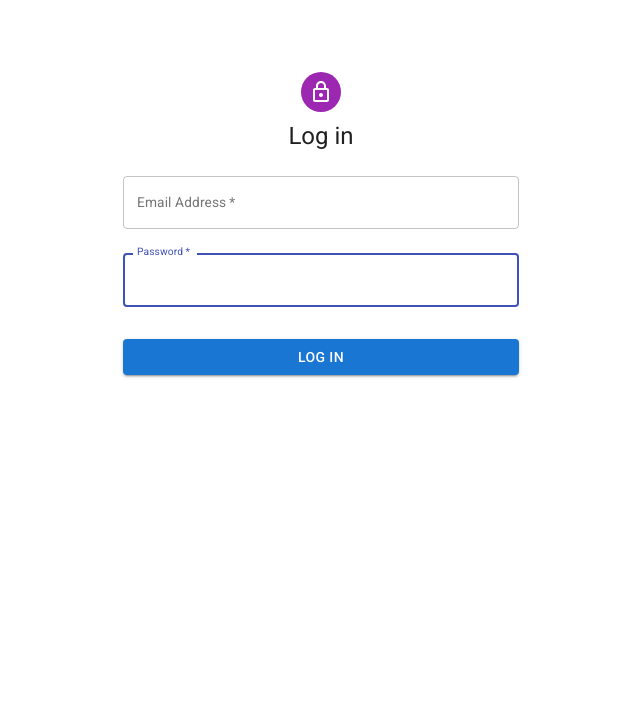
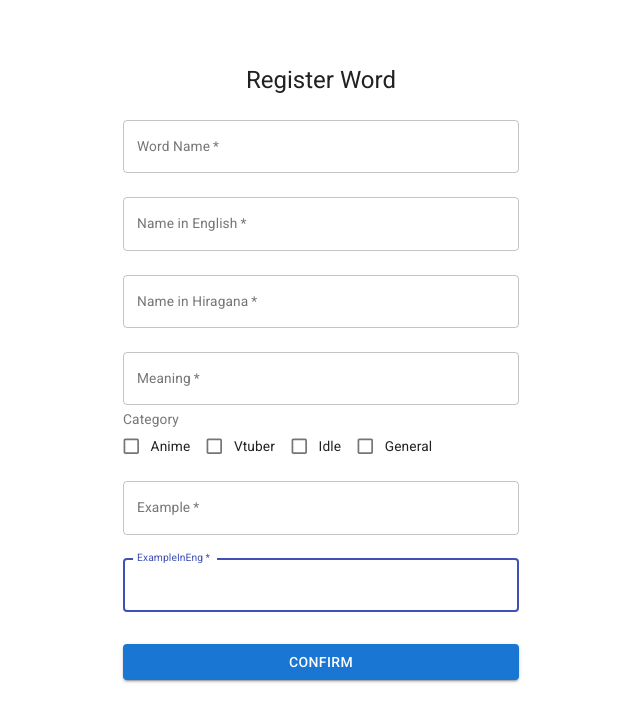
Before and after one commit to miaK1110/japanese-slang-dictionary, a React (Create React App) app: page / in a window 1280 px wide. Shown: the top 722 px of the page, without its empty margins (319-959 px from the left). Built offline with nearby package versions, Linux system fonts and the light colour scheme.

Commit message:
added registration form

```diff
--- /dev/null
+++ b/src/Components/Atoms/FormInputMultiSelect.tsx
@@ -0,0 +1,67 @@
+import React, { useEffect, useState } from 'react';
+import {
+  Checkbox,
+  FormControl,
+  FormControlLabel,
+  FormLabel,
+} from '@material-ui/core';
+import { Controller } from 'react-hook-form';
+import { FormInputProps } from '../Types/Form/FormInputProps';
+
+import { categories } from '../Vender/Categories';
+
+const FormInputMultiCheckbox: React.FC<FormInputProps> = ({
+  name,
+  control,
+  setValue,
+  label,
+}) => {
+  const [selectedItems, setSelectedItems] = useState<any>([]);
+
+  const handleSelect = (value: any) => {
+    const isPresent = selectedItems.indexOf(value);
+    if (isPresent !== -1) {
+      const remaining = selectedItems.filter((item: any) => item !== value);
+      setSelectedItems(remaining);
+    } else {
+      setSelectedItems((prevItems: any) => [...prevItems, value]);
+    }
+  };
+
+  useEffect(() => {
+    setValue(name, selectedItems);
+  }, [selectedItems]);
+
+  return (
+    <FormControl size={'small'} variant={'outlined'}>
+      <FormLabel component='legend'>{label}</FormLabel>
+
+      <div>
+        {categories.map((option: any) => {
+          return (
+            <FormControlLabel
+              control={
+                <Controller
+                  name={name}
+                  render={({}) => {
+                    return (
+                      <Checkbox
+                        checked={selectedItems.includes(option.value)}
+                        onChange={() => handleSelect(option.value)}
+                      />
+                    );
+                  }}
+                  control={control}
+                />
+              }
+              label={option.value}
+              key={option.value}
+            />
+          );
+        })}
+      </div>
+    </FormControl>
+  );
+};
+
+export default FormInputMultiCheckbox;
--- a/src/Components/Molecule/LoginForm.tsx
+++ b/src/Components/Molecule/LoginForm.tsx
@@ -1,6 +1,12 @@
 import { memo } from 'react';
 // React-hook-form
 import { useForm, SubmitHandler } from 'react-hook-form';
+
+// Firebase
+
+// Firebase config file
+import { auth, signInWithEmailAndPassword } from '../Config/firebaseConfig';
+// Test user email="testuser@test.com" password=111111
 
 // MUI
 import {
@@ -23,6 +29,7 @@ export type FormValues = {
 };
 
 const LoginForm = memo(() => {
+  // const auth = getAuth();
   const { handleSubmit, control } = useForm<FormValues>();
 
   // Validation rules for login form
@@ -43,6 +50,14 @@ const LoginForm = memo(() => {
 
   const onSubmit: SubmitHandler<FormValues> = (data: FormValues) => {
     console.log(`data: ${JSON.stringify(data)}`);
+    signInWithEmailAndPassword(auth, data.email, data.password)
+      .then((response) => {
+        console.log(response.user);
+        console.log('dekita');
+      })
+      .catch((err) => {
+        alert(err.message);
+      });
   };
 
   return (
--- a/src/Components/Pages/TopPage.tsx
+++ b/src/Components/Pages/TopPage.tsx
@@ -3,6 +3,7 @@ import SearchForm from '../Molecule/SearchForm';
 import Category from '../Molecule/Category';
 import ListPage from './ListPage';
 import LoginPage from './LoginPage';
+import WordRegisterForm from './WordRegisterForm';
 
 const TopPage = () => {
   return (
@@ -22,7 +23,8 @@ const TopPage = () => {
         </Box>
         <ListPage />
       </Container> */}
-      <LoginPage />
+      {/* <LoginPage /> */}
+      <WordRegisterForm />
     </div>
   );
 };
--- /dev/null
+++ b/src/Components/Pages/WordRegisterForm.tsx
@@ -0,0 +1,156 @@
+import { memo } from 'react';
+
+// React-hook-form
+import { useForm, SubmitHandler } from 'react-hook-form';
+
+// MUI
+import {
+  Avatar,
+  CssBaseline,
+  Box,
+  Typography,
+  Container,
+  Button,
+} from '@mui/material';
+
+import Input from '../Atoms/FormInputText';
+import MultiCheckbox from '../Atoms/FormInputMultiSelect';
+
+// Validation rules for word registration form
+const validationRules = {
+  required: 'Name is required',
+  //   pattern: {
+  //     value: /^[A-Z0-9._%+-]+@[A-Z0-9.-]+\.[A-Z]{2,}$/i,
+  //     message: 'Please enter a valid name',
+  //   },
+  maxLength: { value: 200, message: 'Characters are too long' },
+};
+
+// Input form type
+export type FormValues = {
+  email: string;
+  password: string;
+};
+
+const WordRegisterForm = () => {
+  const { handleSubmit, control, setValue } = useForm<FormValues>();
+
+  const onSubmit: SubmitHandler<FormValues> = (data: FormValues) => {
+    console.log(`data: ${JSON.stringify(data)}`);
+  };
+
+  return (
+    <div>
+      <Container component='section' maxWidth='xs'>
+        <CssBaseline />
+        <Box
+          sx={{
+            marginTop: 8,
+            display: 'flex',
+            flexDirection: 'column',
+            alignItems: 'center',
+          }}
+        >
+          {/* <Avatar sx={{ m: 1, bgcolor: 'secondary.main' }}>
+          <LockOutlinedIcon />
+        </Avatar> */}
+          <Typography component='h1' variant='h5'>
+            Register Word
+          </Typography>
+          <Box component='form' noValidate sx={{ mt: 1 }}>
+            {/* Input for Word name */}
+            <Input
+              name={'name'}
+              rules={validationRules}
+              required={true}
+              id={'name'}
+              type={'text'}
+              label={'Word Name'}
+              autoComplete={'name'}
+              autoFocus={true}
+              control={control}
+            />
+            {/* Input for Word name(eng) */}
+            <Input
+              name={'nameInIng'}
+              rules={validationRules}
+              required={true}
+              id={'nameInIng'}
+              type={'text'}
+              label={'Name in English'}
+              autoComplete={'nameInEng'}
+              autoFocus={true}
+              control={control}
+            />
+            {/* Input for Word name(kana) */}
+            <Input
+              name={'kana'}
+              rules={validationRules}
+              required={true}
+              id={'kana'}
+              type={'text'}
+              label={'Name in Hiragana'}
+              autoComplete={'kana'}
+              autoFocus={true}
+              control={control}
+            />
+            {/* Input for Word meaning */}
+            <Input
+              name={'meaning'}
+              rules={validationRules}
+              required={true}
+              id={'meaning'}
+              type={'text'}
+              label={'Meaning'}
+              autoComplete={'meaning'}
+              autoFocus={true}
+              control={control}
+            />
+            {/* check box */}
+            <MultiCheckbox
+              control={control}
+              setValue={setValue}
+              name={'category'}
+              label={'Category'}
+            />
+            {/* Input for Word example */}
+            <Input
+              name={'example'}
+              rules={validationRules}
+              required={true}
+              id={'example'}
+              type={'text'}
+              label={'Example'}
+              autoComplete={'example'}
+              autoFocus={true}
+              control={control}
+            />
+            {/* Input for example in English*/}
+            <Input
+              name={'exampleInEng'}
+              rules={validationRules}
+              required={true}
+              id={'meaningInEng'}
+              type={'text'}
+              label={'ExampleInEng'}
+              autoComplete={'exampleInEng'}
+              autoFocus={true}
+              control={control}
+            />
+            {/* Submit button */}
+            <Button
+              onClick={handleSubmit(onSubmit)}
+              fullWidth
+              variant='contained'
+              sx={{ mt: 3, mb: 2 }}
+            >
+              CONFIRM
+            </Button>
+          </Box>
+        </Box>
+      </Container>
+    </div>
+  );
+};
+
+export default WordRegisterForm;
--- a/src/Components/Types/Form/FormInputProps.tsx
+++ b/src/Components/Types/Form/FormInputProps.tsx
@@ -2,7 +2,7 @@ type InputFiledType = 'text' | 'password' | 'email';
 
 export interface FormInputProps {
   name: string;
-  control: any;
+  control?: any;
   label: string;
   setValue?: any;
   required?: boolean;
@@ -12,5 +12,5 @@ export interface FormInputProps {
   autoFocus?: boolean;
   error?: boolean;
   helperText?: string | undefined;
-  rules: any;
+  rules?: any;
 }
--- /dev/null
+++ b/src/Components/Vender/Categories.tsx
@@ -0,0 +1,14 @@
+export const categories = [
+  {
+    value: 'Anime',
+  },
+  {
+    value: 'Vtuber',
+  },
+  {
+    value: 'Idle',
+  },
+  {
+    value: 'General',
+  },
+];
--- a/src/test.js
+++ b/src/test.js
@@ -1,3 +1,5 @@
+// temp data
+
 const languages = [
   {
     name: 'C',
```
